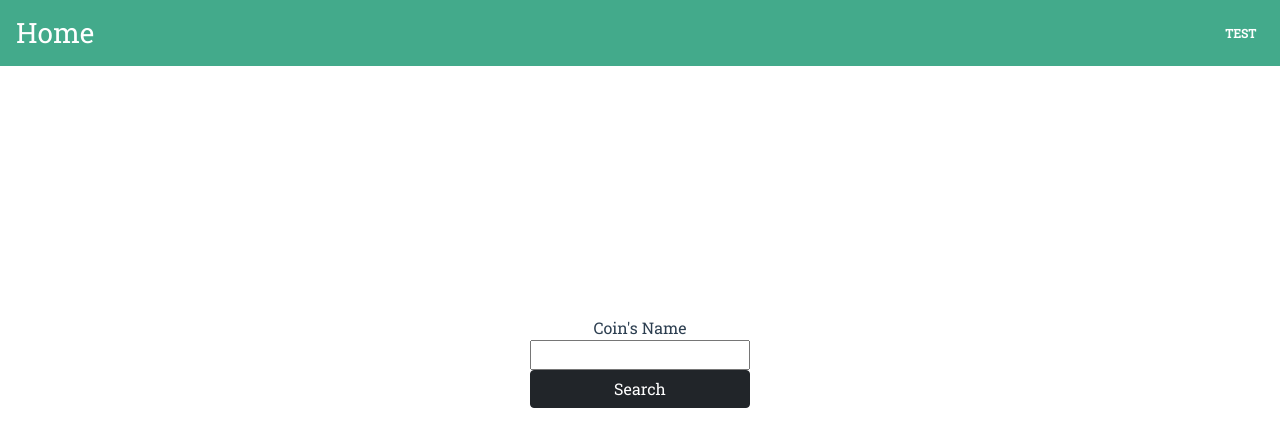
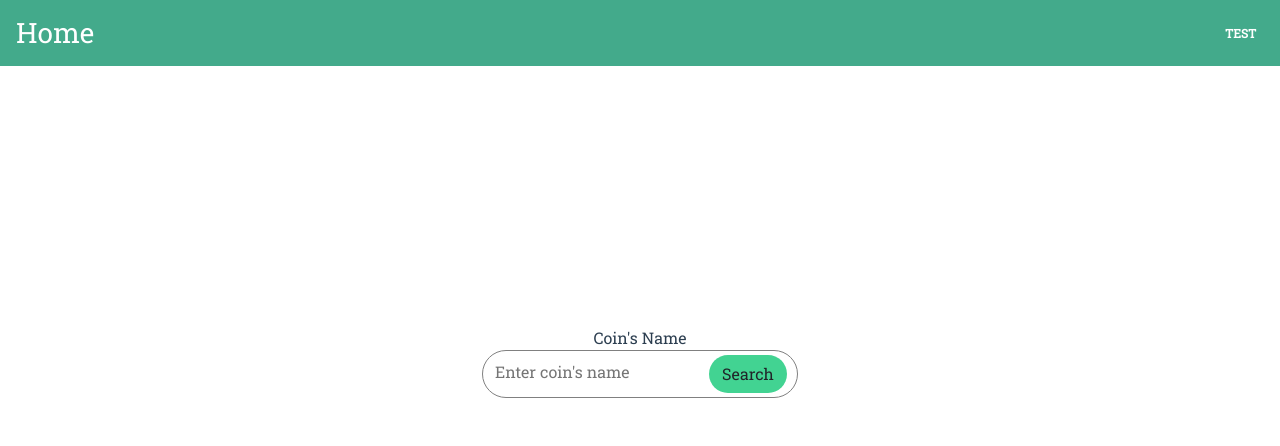
Before and after one commit to Daxe9/FinalProjectTPSIT, a Vue app: page / in a window 1280 px wide. Shown: the top 446 px of the page. Built offline with nearby package versions, Linux system fonts and the light colour scheme.

Commit message:
added animation for coin details

```diff
--- a/package.json
+++ b/package.json
@@ -12,6 +12,7 @@
         "axios": "^0.27.2",
         "bootstrap": "^5.1.3",
         "chart.js": "^3.7.1",
+        "gsap": "^3.10.4",
         "sweetalert2": "^11.4.10",
         "vue": "^3.2.25",
         "vue-chartjs": "^4.0.7",
--- a/src/App.vue
+++ b/src/App.vue
@@ -30,6 +30,7 @@ nav {
 }
 
 body {
+    min-width: 320px;
     height: 100vh;
 }
 
--- a/src/components/CoinDetails.vue
+++ b/src/components/CoinDetails.vue
@@ -1,9 +1,10 @@
 <script lang="ts">
-import { ref } from "vue";
+import {onMounted, ref} from "vue";
 import CoinServices from "../services/CoinInfoService";
 import { Line } from "vue-chartjs";
 import { useRouter } from "vue-router";
 import Swal from "sweetalert2";
+import gsap from "gsap";
 import {APIData} from "../services/CoinInfoService";
 import {
     Chart as ChartJS,
@@ -31,9 +32,22 @@ export default {
         coinID: String
     },
     async setup(props: { coinID: string }) {
+        onMounted(() => {
+            gsap.from(".custom-card", {
+                duration: 1,
+                opacity: 0,
+                scale: 0,
+                y: 200,
+                ease: "back",
+                stagger: {
+                    each: 0.25,
+                    from: "random",
+                }
+            })
+        })
+
         const rawInfo = ref<APIData>();
         const router = useRouter();
-
         const prices: Array<number> = [];
         const pastSevenDays = [];
         const chart = ref<any>({});
@@ -66,6 +80,7 @@ export default {
                     }
                 ]
             };
+
         } catch (e: any) {
             await router.push("/");
         }
@@ -74,12 +89,13 @@ export default {
             // @ts-ignore
             Swal.fire({
                 title: "Description",
-                html: rawInfo.value.description.en,
+                html: "<p style='text-align: justify'>" + rawInfo.value.description.en + "</p>",
                 icon: "info",
                 confirmButtonText: "Close",
-                width: "60%",
+                width: "80%",
                 background: "#fff",
-                backdrop: "rgba(0,0,123,0.4)"
+                //rgb(66, 211, 146)
+                backdrop: "rgba(66, 211, 146,0.4)"
             });
         }
 
@@ -91,7 +107,7 @@ export default {
     },
     components: {
         Line
-    }
+    },
 };
 </script>
 <template>
--- a/src/views/CoinsSearch.vue
+++ b/src/views/CoinsSearch.vue
@@ -1,6 +1,6 @@
 <script lang="ts" setup>
-import { ref } from "vue";
-import { useRouter } from "vue-router";
+import {ref} from "vue";
+import {useRouter} from "vue-router";
 
 const coinName = ref<string>("");
 const router = useRouter();
@@ -8,31 +8,35 @@ const router = useRouter();
 function goToCoin() {
     router.push({
         name: "CoinDetails",
-        params: { coinID: coinName.value.toLowerCase().trim() }
+        params: {coinID: coinName.value.toLowerCase().trim()}
     });
 }
 </script>
 
 <template>
     <form
+        class="d-flex justify-content-center align-items-center"
         @submit.prevent="goToCoin"
-        class="d-flex justify-content-center align-items-center"
     >
         <div class="d-flex flex-column mb-5">
             <label for="coin-name">Coin's Name</label>
+            <div class="input-wrapper">
                 <input
                     id="coin-name"
+                    class="custom-input"
                     v-model="coinName"
                     name="coin-name"
                     type="text"
+                    placeholder="Enter coin's name"
                 />
                 <button
-                class="btn btn-dark"
+                    class="btn custom-button"
                     type="submit"
                     @click.prevent="goToCoin"
                 >
                     Search
                 </button>
+            </div>
         </div>
     </form>
 </template>
@@ -41,4 +45,30 @@ function goToCoin() {
 div {
     height: fit-content;
 }
+
+.input-wrapper {
+    padding: 4px;
+    border: #808080 1px solid;
+    border-radius: 5em;
+}
+
+.input-wrapper:focus,
+.input-wrapper:hover {
+    border: #42d392 1px solid;
+}
+
+.custom-button {
+    margin-right: 0.4em;
+    border-radius: 5em;
+    background-color: #42d392;
+}
+
+.custom-input  {
+    margin-left: 0.4em;
+}
+
+input {
+    outline: none;
+    border: none;
+}
 </style>
```
Also changed, not shown: 1 other file (tests, documents, lock files or other folders). Lines whose indentation alone changed are shown as unchanged.
